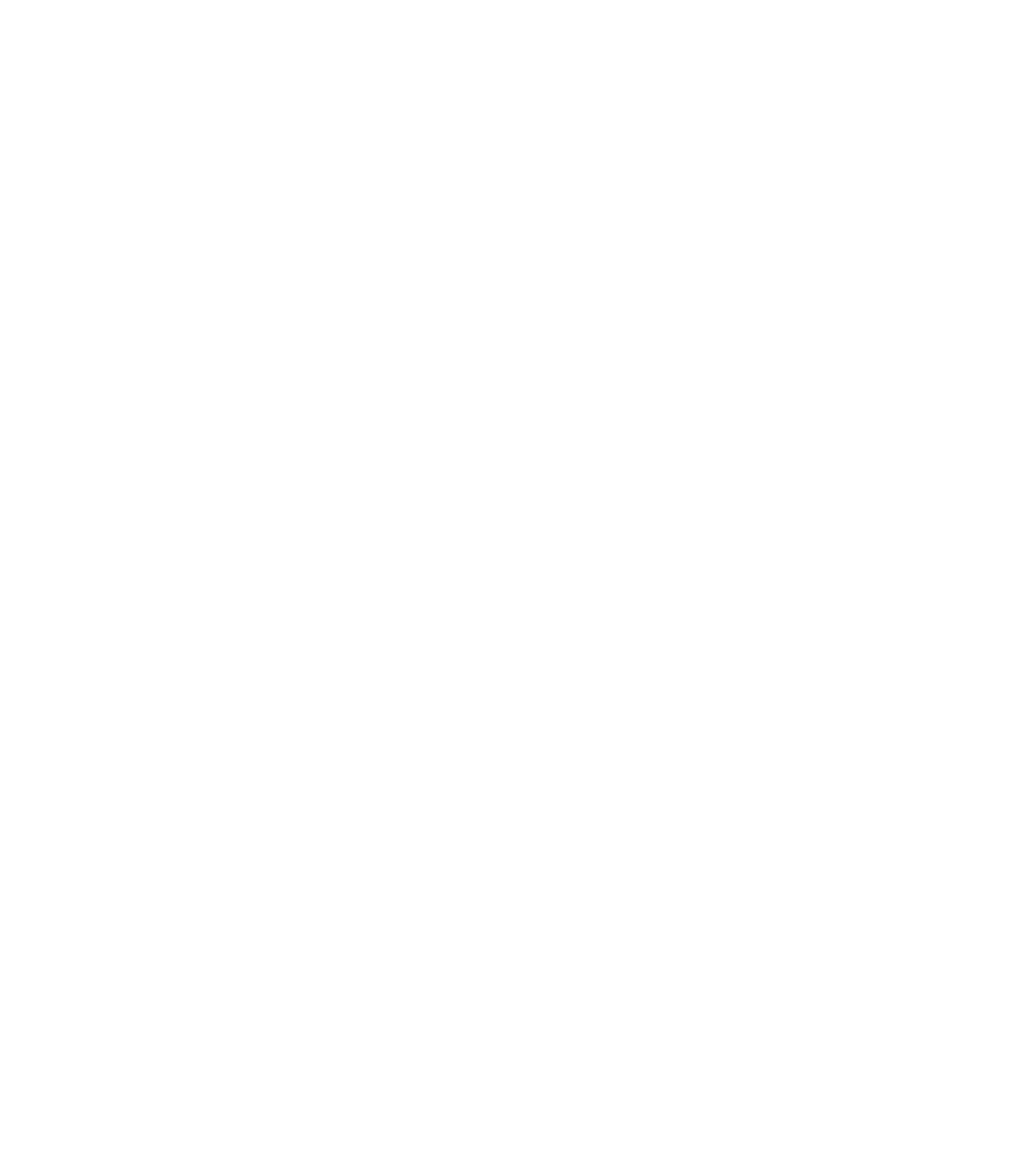
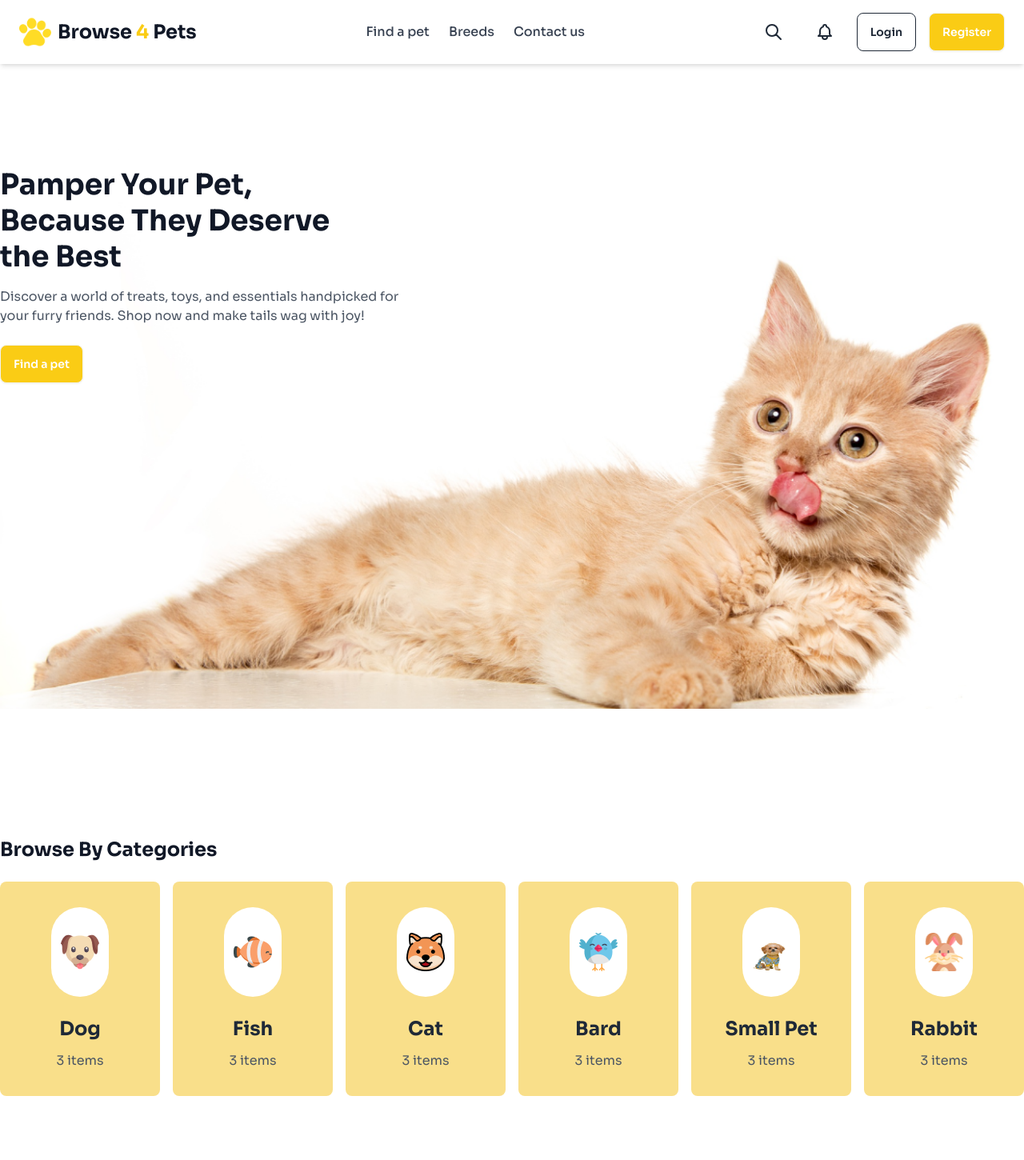
Before and after one commit to tushu003/A3-Living-Lab-0001, a plain HTML site: page index.html in a window 1280 px wide. Shown: the whole page at 80% size. Before the commit the page ends 800 px from the top, so only its background shows below. Drawn offline with nearby package versions, Linux system fonts and the light colour scheme.

Commit message:
added bannar and browse section

```diff
--- a/index.html
+++ b/index.html
@@ -1,11 +1,111 @@
 <!DOCTYPE html>
-<html lang="en">
+<html lang="en" data-theme="light">
 <head>
     <meta charset="UTF-8">
     <meta name="viewport" content="width=device-width, initial-scale=1.0">
-    <title>Living Lab</title>
+    <title>Browse4Pets</title>
+    <link href="https://cdn.jsdelivr.net/npm/daisyui@4.12.23/dist/full.min.css" rel="stylesheet" type="text/css" />
+    <script src="https://cdn.tailwindcss.com"></script>
+    <link href="https://fonts.googleapis.com/css2?family=Sora:wght@100..800&display=swap" rel="stylesheet">
+    <style>
+        .font-sora { font-family: "Sora", sans-serif; }
+    </style>
 </head>
-<body>
+<body class="font-sora bg-white">
+    <header class="shadow-md py-4 px-6">
+        <nav class="container mx-auto flex justify-between items-center">
+            <div class="flex items-center">
+                <img src="c1-assets/logo-header.png" alt="Logo" class="w-10 h-10 mr-2">
+                <h3 class="text-2xl font-bold text-gray-900">Browse <span class="text-yellow-400">4</span> Pets</h3>
+            </div>
+            <ul class="hidden lg:flex space-x-6 text-gray-700 font-medium">
+                <li><a href="#" class="hover:text-yellow-500">Find a pet</a></li>
+                <li><a href="#" class="hover:text-yellow-500">Breeds</a></li>
+                <li><a href="#" class="hover:text-yellow-500">Contact us</a></li>
+            </ul>
+            <div class="flex items-center space-x-4">
+                <button class="btn btn-ghost btn-circle">
+                    <svg xmlns="http://www.w3.org/2000/svg" class="h-6 w-6" fill="none" viewBox="0 0 24 24" stroke="currentColor">
+                        <path stroke-linecap="round" stroke-linejoin="round" stroke-width="2" d="M21 21l-6-6m2-5a7 7 0 11-14 0 7 7 0 0114 0z" />
+                    </svg>
+                </button>
+                <button class="btn btn-ghost btn-circle">
+                    <div class="indicator">
+                        <svg xmlns="http://www.w3.org/2000/svg" class="h-6 w-6" fill="none" viewBox="0 0 24 24" stroke="currentColor">
+                            <path stroke-linecap="round" stroke-linejoin="round" stroke-width="2" d="M15 17h5l-1.405-1.405A2.032 2.032 0 0118 14.158V11a6.002 6.002 0 00-4-5.659V5a2 2 0 10-4 0v.341C7.67 6.165 6 8.388 6 11v3.159c0 .538-.214 1.055-.595 1.436L4 17h5m6 0v1a3 3 0 11-6 0v-1m6 0H9" />
+                        </svg>
+                    </div>
+                </button>
+                <button class="btn btn-outline">Login</button>
+                <button class="btn bg-yellow-400 text-white hover:bg-yellow-500">Register</button>
+            </div>
+        </nav>
+    </header>
 
+    <main class="container relative mx-auto py-20 flex flex-col lg:flex-row items-center justify-between">
+        <div class="max-w-2xl absolute top-32 left-0 z-10">
+            <h1 class="text-4xl font-bold text-gray-900 leading-tight">Pamper Your Pet, <br> Because They Deserve <br> the Best</h1>
+            <p class="mt-4 text-gray-600">Discover a world of treats, toys, and essentials handpicked for <br> your furry friends. Shop now and make tails wag with joy!</p>
+            <button class="mt-6 btn bg-yellow-400 text-white hover:bg-yellow-500">Find a pet</button>
+        </div>
+        <div class=" flex-shrink-0 mt-10 lg:mt-0">
+            <img src="c1-assets/cat-big.png" alt="Cute Cat" class="w-full max-w-7xl">
+        </div>
+    </main>
+    <!-- browse part start -->
+    <main class="container mx-auto py-20">
+        <h2 class="text-2xl font-bold text-gray-900 mb-6">Browse By Categories</h2>
+        <div class="grid grid-cols-2 md:grid-cols-6 gap-4">
+            <div class="bg-[#F9DF8A] p-8  rounded-lg text-center">
+               <div class="bg-white py-8 mx-8 rounded-full">
+                <img src="c1-assets/dog-cartoon.png" alt="Dog" class="mx-auto w-12 h-12">
+               </div>
+                <p class="mt-6 mb-3 text-2xl font-bold">Dog</p>
+                <p class="text-gray-600">3 items</p>
+            </div>
+
+            <div class="bg-[#F9DF8A] p-8  rounded-lg text-center">
+                <div class="bg-white py-8 mx-8 rounded-full">
+                 <img src="c1-assets/fish-cartoon.png" alt="Fish" class="mx-auto w-12 h-12">
+                </div>
+                 <p class="mt-6 mb-3 text-2xl font-bold">Fish</p>
+                 <p class="text-gray-600">3 items</p>
+             </div>
+             <div class="bg-[#F9DF8A] p-8  rounded-lg text-center">
+                <div class="bg-white py-8 mx-8 rounded-full">
+                 <img src="c1-assets/cat-cartoon.png" alt="Cat" class="mx-auto w-12 h-12">
+                </div>
+                 <p class="mt-6 mb-3 text-2xl font-bold">Cat</p>
+                 <p class="text-gray-600">3 items</p>
+             </div>
+
+             <div class="bg-[#F9DF8A] p-8  rounded-lg text-center">
+                <div class="bg-white py-8 mx-8 rounded-full">
+                 <img src="c1-assets/bird-cartoon.png" alt="Bard" class="mx-auto w-12 h-12">
+                </div>
+                 <p class="mt-6 mb-3 text-2xl font-bold">Bard</p>
+                 <p class="text-gray-600">3 items</p>
+             </div>
+
+             <div class="bg-[#F9DF8A] p-8  rounded-lg text-center">
+                <div class="bg-white py-8 mx-8 rounded-full">
+                 <img src="c1-assets/cute-pet-small.png" alt="Dog" class="mx-auto w-12 h-12">
+                </div>
+                 <p class="mt-6 mb-3 text-2xl font-bold">Small Pet</p>
+                 <p class="text-gray-600">3 items</p>
+             </div>
+
+
+             <div class="bg-[#F9DF8A] p-8  rounded-lg text-center">
+                <div class="bg-white py-8 mx-8 rounded-full">
+                 <img src="c1-assets/rabbit-cartoon.png" alt="Dog" class="mx-auto w-12 h-12">
+                </div>
+                 <p class="mt-6 mb-3 text-2xl font-bold">Rabbit</p>
+                 <p class="text-gray-600">3 items</p>
+             </div>
+
+        </div>
+    </main>
+    <!-- browse part end -->
 </body>
 </html>
```
Also changed, not shown: tailwind.config.js (added, +13 -0 lines).
